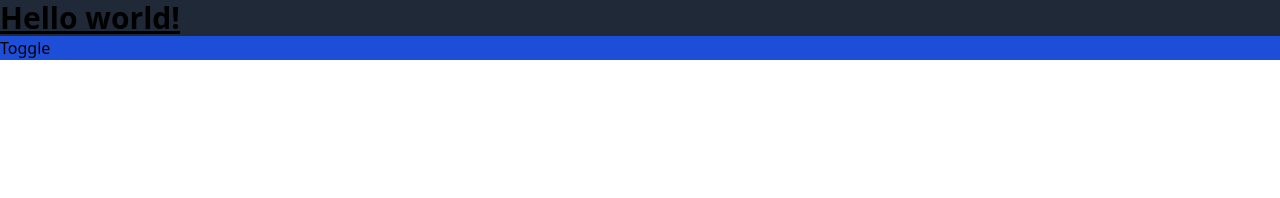
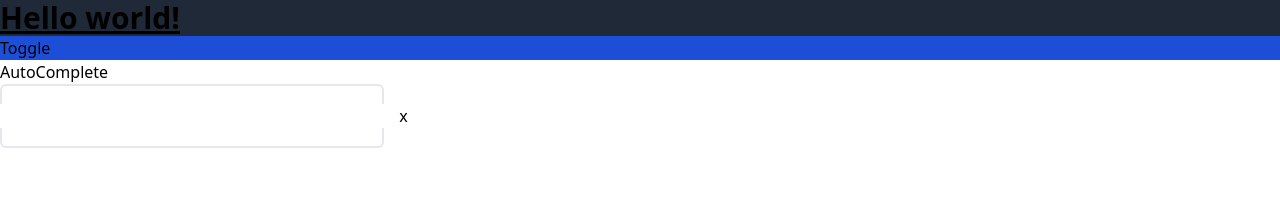
Before and after one commit to SaeromB/wanted_pre_onboarding, a React (Create React App) app in the folder custom-component/: page / in a window 1280 px wide. Shown: the top 198 px of the page. Built offline with nearby package versions, Linux system fonts and the light colour scheme.

Commit message:
AutoComplete 추가

```diff
--- a/custom-component/src/App.js
+++ b/custom-component/src/App.js
@@ -1,3 +1,4 @@
+import { AutoComplete } from './component/AutoComplete';
 import Toggle from './component/Toggle';
 
 function App() {
@@ -5,6 +6,7 @@ function App() {
     <>
       <div className="bg-gray-800 text-3xl font-bold underline">Hello world!</div>
       <Toggle />
+      <AutoComplete />
     </>
   );
 }
--- /dev/null
+++ b/custom-component/src/component/AutoComplete.jsx
@@ -0,0 +1,42 @@
+import React, { useState } from 'react';
+
+const DUMMY_DATAS = ['rustic', 'remove', 'rock', '중고A급', 'refurbished', 'antique'];
+
+export const AutoComplete = () => {
+  const [text, setText] = useState();
+
+  const handleChangeText = (event) => {
+    setText(event.target.value);
+  };
+
+  const handleDeleteText = () => {
+    setText('');
+  };
+
+  const handleSelectText = (text) => {
+    setText(text);
+  };
+
+  return (
+    <div>
+      AutoComplete
+      <div className="flex items-center justify-center w-96 h-16 border-2 rounded-md">
+        <input className="pr-48" value={text} onChange={handleChangeText} />
+        <div className="flex items-center justify-end" onClick={handleDeleteText}>
+          x
+        </div>
+      </div>
+      <div className="flex items-center justify-start">
+        {DUMMY_DATAS.map((data, index) => {
+          if (data.includes(text)) {
+            return (
+              <div className="" key={index} onClick={() => handleSelectText(data)}>
+                <div>{data}</div>
+              </div>
+            );
+          }
+        })}
+      </div>
+    </div>
+  );
+};
```
